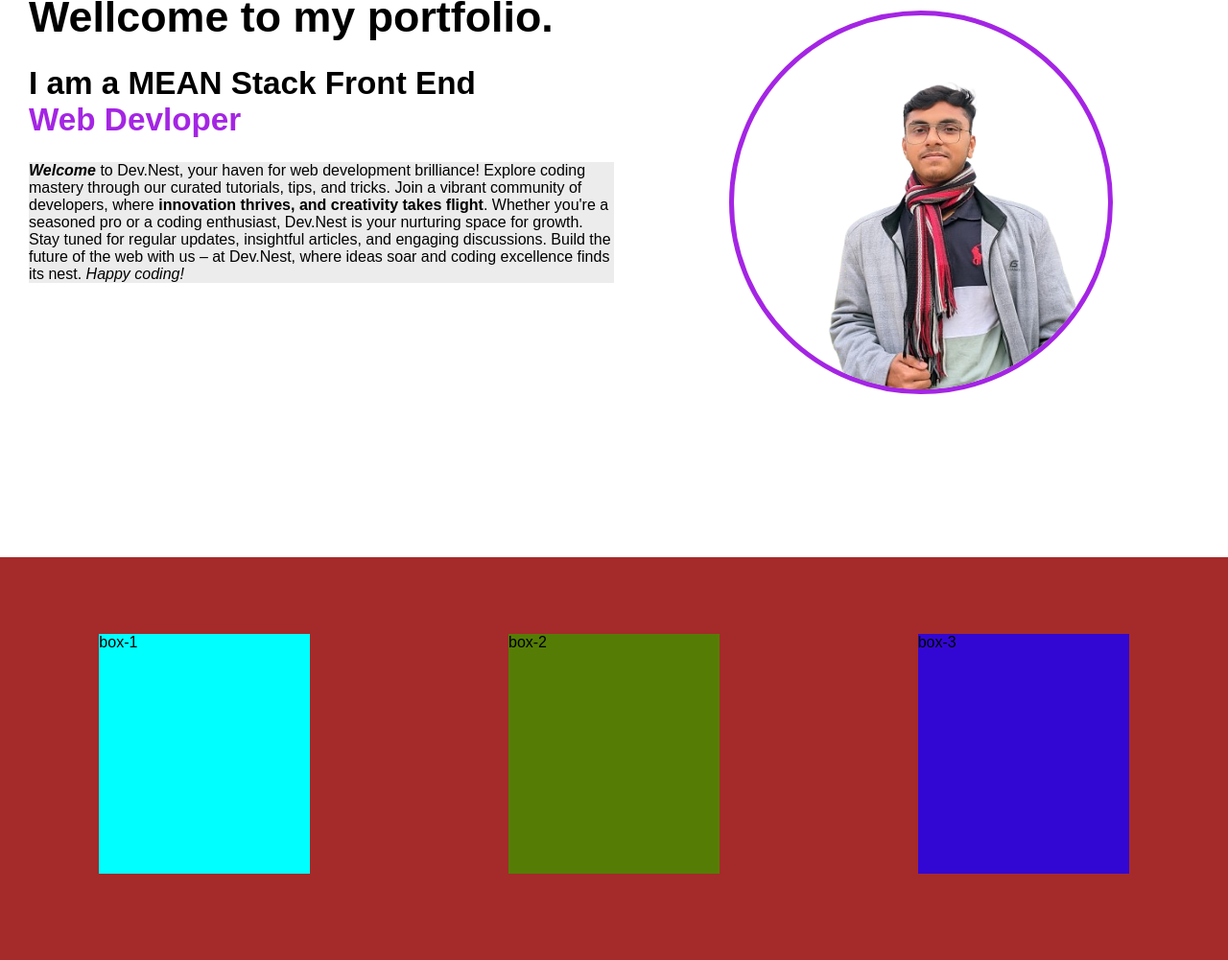
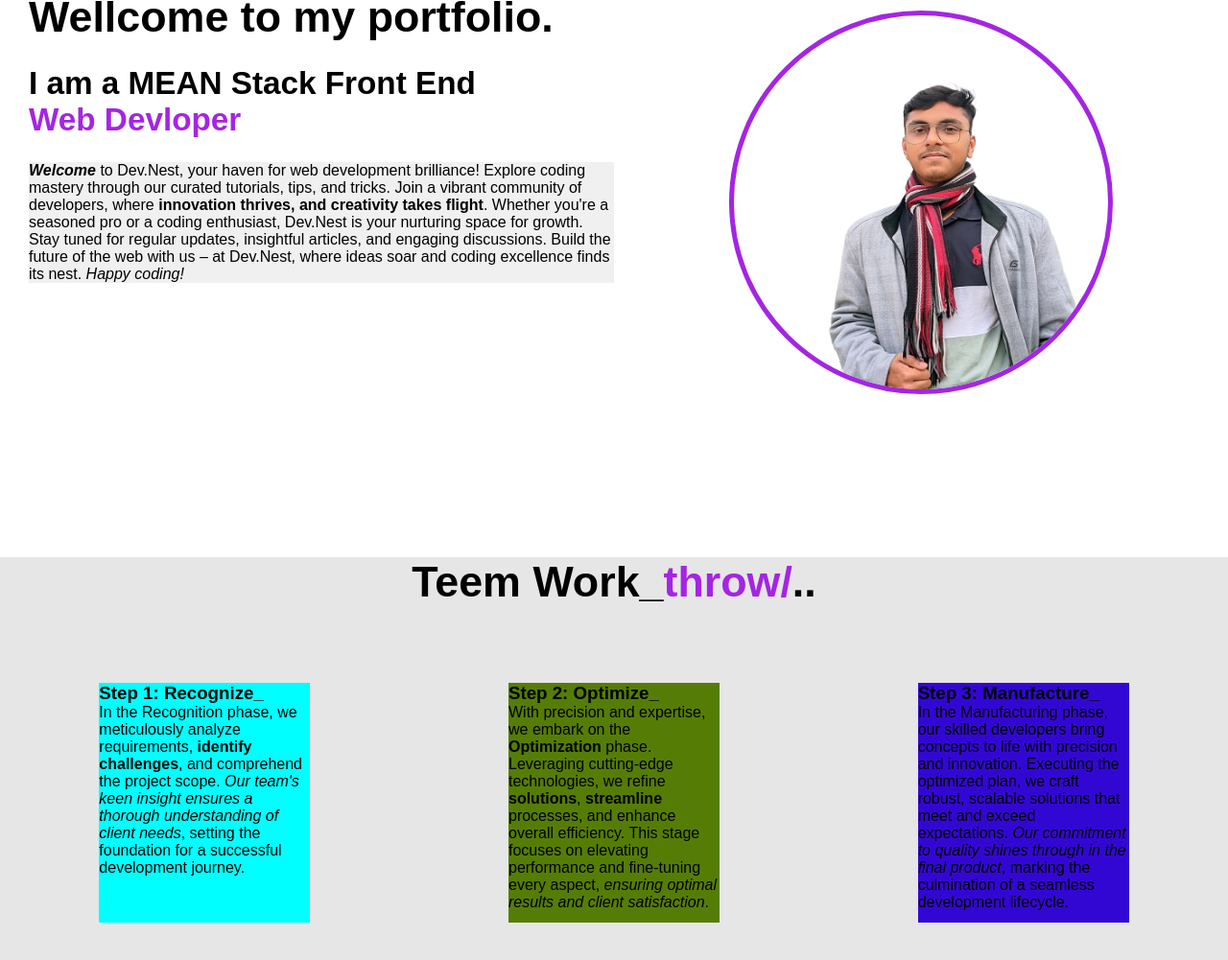
Before and after one commit to shsobur/my-portfolio, a plain HTML site: page index.html in a window 1280 px wide. Shown: the part 219-1220 px from the top of the page at 96% size. Drawn offline with Linux system fonts and the light colour scheme.

Commit message:
teem working step

```diff
--- a/index.html
+++ b/index.html
@@ -51,17 +51,24 @@
 <!--Second page-contain_st hear-->
 
   <div id="second-contain">
+    <h2>Teem Work_<span>throw/</span>..</h2>
     <div class="s-main">
       <div class="box-1">
-        <p>box-1</p>
+        <h3>
+          Step 1: Recognize_</h3>
+        <p>In the Recognition phase, we meticulously analyze requirements, <strong>identify challenges</strong>, and comprehend the project scope. <em>Our team's keen insight ensures a thorough understanding of client needs</em>, setting the foundation for a successful development journey.</p>
       </div>
 
       <div class="box-2">
-        <p>box-2</p>
+        <h3>
+          Step 2: Optimize_</h3>
+        <p>With precision and expertise, we embark on the <strong>Optimization</strong> phase. Leveraging cutting-edge technologies, we refine <strong>solutions</strong>, <strong>streamline</strong> processes, and enhance overall efficiency. This stage focuses on elevating performance and fine-tuning every aspect, <em>ensuring optimal results and client satisfaction</em>.</p>
       </div>
 
       <div class="box-3">
-        <p>box-3</p>
+        <h3>
+          Step 3: Manufacture_</h3>
+        <p>In the Manufacturing phase, our skilled developers bring concepts to life with precision and innovation. Executing the optimized plan, we craft robust, scalable solutions that meet and exceed expectations. <em>Our commitment to quality shines through in the final product</em>, marking the culmination of a seamless development lifecycle.</p>
       </div>
     </div>
   </div>
--- a/style.css
+++ b/style.css
@@ -91,7 +91,7 @@
   color: rgb(164, 37, 227);
 }
 .left-side p{
-  background-color: rgba(0, 0, 0, 0.075);
+  background-color: rgb(240, 240, 240);
   margin-left: 30px;
 }
 
@@ -115,7 +115,14 @@
 #second-contain {
   height: 70vh;
   width: 100%;
-  background-color: brown;
+  background-color: rgb(230, 230, 230);
+}
+#second-contain h2{
+  font-size: 3.5vw;
+  text-align: center;
+}
+#second-contain span{
+  color: rgb(164, 37, 227);
 }
 .s-main {
   display: flex;
```
